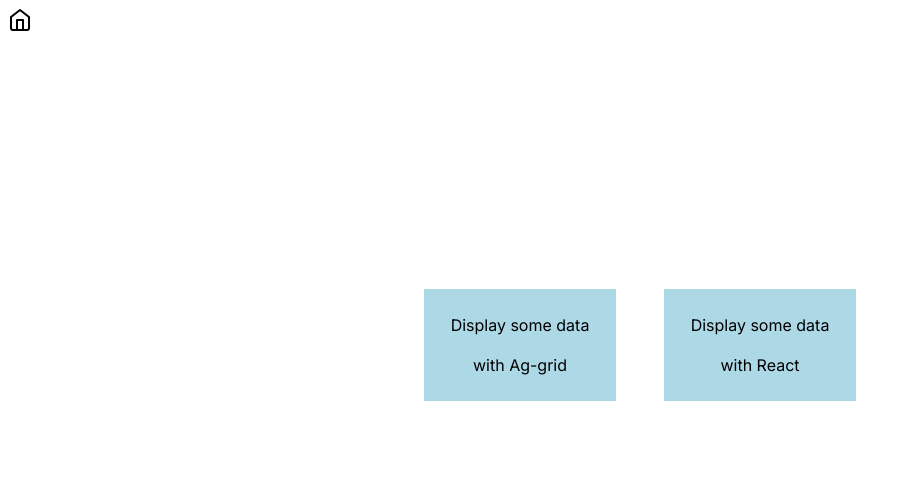
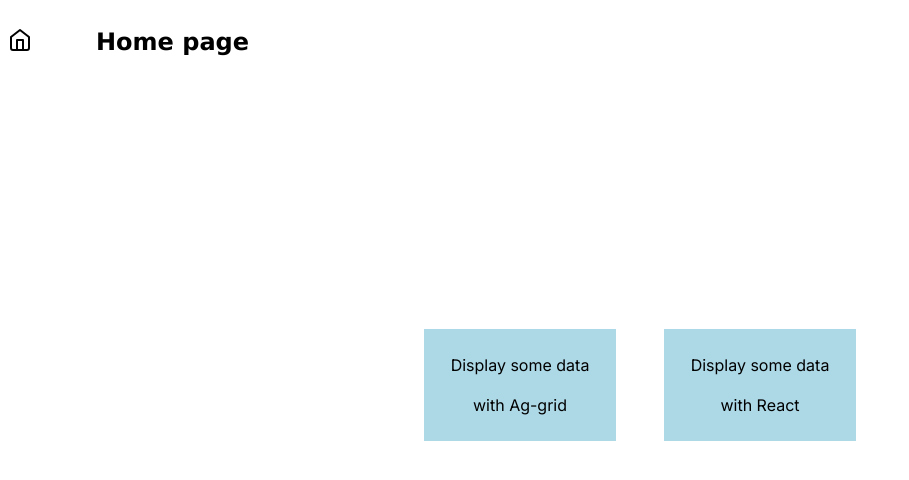
Before and after one commit to NourSb2024/trading-info, a Next.js app: page / in a window 1280 px wide. Shown: the top 480 px of the page, without its empty margins (0-909 px from the left). Built offline with nearby package versions, Linux system fonts and the light colour scheme.

Commit message:
feat(trading-info): add strict mode

```diff
--- a/src/app/layout.tsx
+++ b/src/app/layout.tsx
@@ -1,6 +1,7 @@
 import type { Metadata } from "next";
 import { Inter } from "next/font/google";
 import "./globals.scss";
+import { StrictMode } from "react";
 
 const inter = Inter({ subsets: ["latin"] });
 
@@ -16,7 +17,9 @@
 }>) {
   return (
     <html lang="en">
-      <body className={inter.className}>{children}</body>
+      <StrictMode>
+        <body className={inter.className}>{children}</body>
+      </StrictMode>
     </html>
   );
 }
--- a/src/app/page.tsx
+++ b/src/app/page.tsx
@@ -1,10 +1,10 @@
-import HomeIcon from "../../public/icons/home-icon";
+import Header from "@/pages/header";
 import Link from "next/link";
 
 export default function Home() {
   return (
     <div>
-      <HomeIcon />
+      <Header headerTitle="Home page" />
       <div className="home-page-container">
         <Link className="nav-btn" href="data-grid-table-container">
           Display some data with Ag-grid
```
